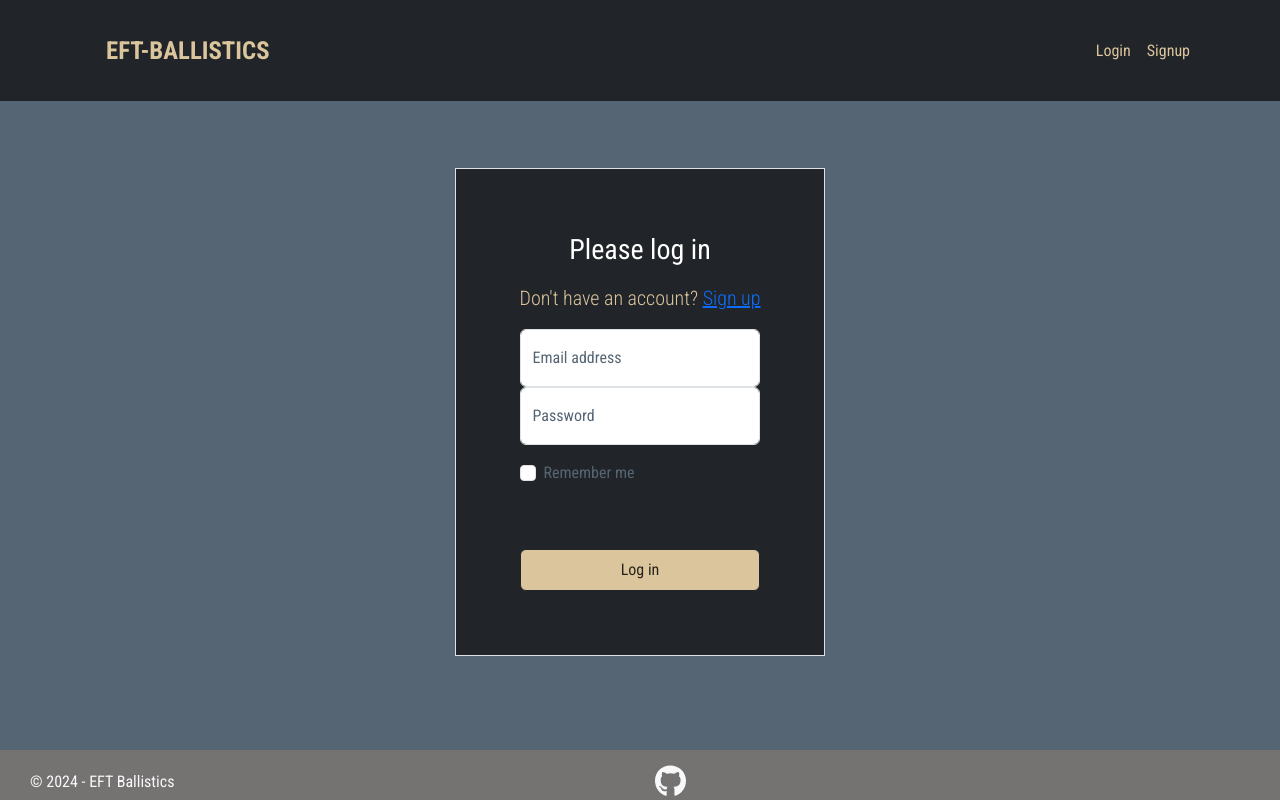
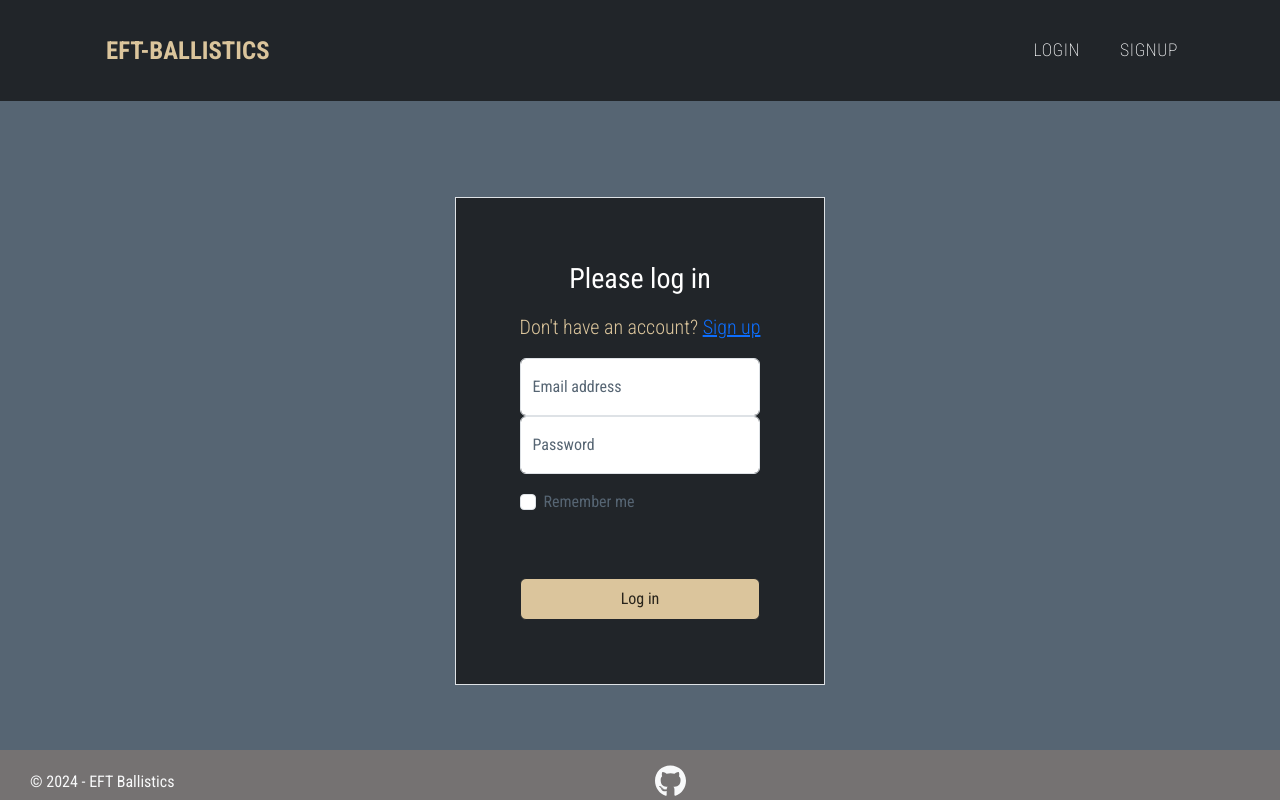
Before and after one commit to travisfowlston/EFT-Ballistics, a React (Vite) app in the folder client/: page /login in a window 1280 px wide. Built offline with nearby package versions, Linux system fonts and the light colour scheme.

Commit message:
final project

```diff
--- a/client/src/App.css
+++ b/client/src/App.css
@@ -13,8 +13,6 @@
 body {
   font-family: "Roboto Condensed", sans-serif;
   background-color: var(--primary-blue-grey);
-  padding-top: 200px;
-  /* Adjust based on header height */
 }
 
 h1 {
@@ -87,25 +85,36 @@ li {
 }
 
 /* Header Section */
-/*Header Section */
 .navbar-brand {
   font-size: 1.55rem;
   font-weight: 700;
   padding: 1.5rem !important;
   color: var(--second-bg-color) !important;
 }
-body {
-  padding-top: 56px;
+
+nav a.nav-link {
+  font-weight: 200;
+  font-size: 1.1rem;
+  letter-spacing: 0.0375rem;
+  cursor: pointer;
 }
 
-@media (min-width: 992px) {
-  body {
-    padding-top: 72px;
- }
+nav ul li {
+  text-transform: uppercase;
 }
-.custom-btn-nav {
+
+.navbar-nav > li > a {
+  margin-right: 0.75rem;
+  margin-left: 0.75rem;
+  color: var(--primary-white) !important;
+}
+
+.navbar-nav > li > a:hover {
+  transform: scale(1.05);
+  transition: transform 0.05s ease;
   color: var(--second-bg-color) !important;
 }
+
 /* Footer Section */
 footer {
   background-color: var(--primary-grey);
--- a/client/src/App.jsx
+++ b/client/src/App.jsx
@@ -37,7 +37,7 @@ export default function App() {
     <ApolloProvider client={client}>
       <div>
         <Header />
-        <div className="container">
+        <div>
           <Outlet />
         </div>
         <Footer />
--- a/client/src/components/Header/index.jsx
+++ b/client/src/components/Header/index.jsx
@@ -1,5 +1,7 @@
 import { Link as RouterLink } from "react-router-dom";
 import Auth from "../../utils/auth";
+import { FontAwesomeIcon } from "@fortawesome/react-fontawesome";
+import { faBars } from "@fortawesome/free-solid-svg-icons";
 
 const Header = () => {
   const logout = (event) => {
@@ -9,30 +11,48 @@ const Header = () => {
 
   return (
     <header>
-      <nav className="navbar navbar-expand-lg navbar-dark bg-dark fixed-top">
+      <nav className="navbar navbar-expand-lg bg-dark z-depth-4">
         <div className="container">
-          <RouterLink to="/" className="navbar-brand">EFT-BALLISTICS</RouterLink>
-          <button className="navbar-toggler" type="button" data-bs-toggle="collapse" data-bs-target="#navbarNav" aria-controls="navbarNav" aria-expanded="false" aria-label="Toggle navigation">
-            <span className="navbar-toggler-icon"></span>
+          <RouterLink to="/" className="navbar-brand">
+            EFT-BALLISTICS
+          </RouterLink>
+          <button
+            className="navbar-toggler"
+            type="button"
+            data-bs-toggle="collapse"
+            data-bs-target="#navbarSupportedContent"
+            aria-controls="navbarSupportedContent"
+            aria-expanded="false"
+            aria-label="Toggle navigation"
+          >
+            <FontAwesomeIcon icon={faBars} style={{ color: "white" }} />
           </button>
-          <div className="collapse navbar-collapse" id="navbarNav">
-            <ul className="navbar-nav ms-auto">
+          <div className="collapse navbar-collapse" id="navbarSupportedContent">
+            <ul className="navbar-nav ms-auto mb-2 mb-lg-0">
               {Auth.loggedIn() ? (
                 <>
                   <li className="nav-item">
-                    <RouterLink to="/me" className="nav-link btn custom-btn-nav">View My Profile</RouterLink>
+                    <RouterLink to="/me" className="nav-link">
+                      View My Profile
+                    </RouterLink>
                   </li>
                   <li className="nav-item">
-                    <button onClick={logout} className="nav-link btn custom-btn-nav">Logout</button>
+                    <RouterLink onClick={logout} className="nav-link">
+                      Logout
+                    </RouterLink>
                   </li>
                 </>
               ) : (
                 <>
                   <li className="nav-item">
-                    <RouterLink to="/login" className="nav-link btn custom-btn-nav">Login</RouterLink>
+                    <RouterLink to="/login" className="nav-link">
+                      Login
+                    </RouterLink>
                   </li>
                   <li className="nav-item">
-                    <RouterLink to="/signup" className="nav-link btn custom-btn-nav">Signup</RouterLink>
+                    <RouterLink to="/signup" className="nav-link">
+                      Signup
+                    </RouterLink>
                   </li>
                 </>
               )}
--- a/client/src/pages/Login.jsx
+++ b/client/src/pages/Login.jsx
@@ -42,8 +42,7 @@ const Login = () => {
               </h1>
               <p className="accAlready">
                 {" "}
-                <bold>Don't have an account?</bold>{" "}
-                <Link to="/signup">Sign up</Link>
+                Don't have an account? <Link to="/signup">Sign up</Link>
               </p>
               <form onSubmit={handleFormSubmit}>
                 <div className="form-floating">
--- a/client/src/pages/Signup.jsx
+++ b/client/src/pages/Signup.jsx
@@ -1,6 +1,5 @@
 import { useState } from "react";
 import { Link } from "react-router-dom";
-import { FontAwesomeIcon } from "@fortawesome/react-fontawesome";
 import { useMutation } from "@apollo/client";
 import { ADD_PROFILE } from "../utils/mutations";
 import Auth from "../utils/auth";
@@ -57,9 +56,7 @@ const Signup = () => {
               </h1>
 
               <p className="accAlready">
-                <bold>
-                  Already have an account? <Link to="/login">Login</Link>
-                </bold>
+                Already have an account? <Link to="/login">Login</Link>
               </p>
               <form onSubmit={handleFormSubmit}>
                 <div className="form-floating">
```
Also changed, not shown: client/src/assets/deployment-screenshot.png (added), 1 other file (tests, documents, lock files or other folders).
